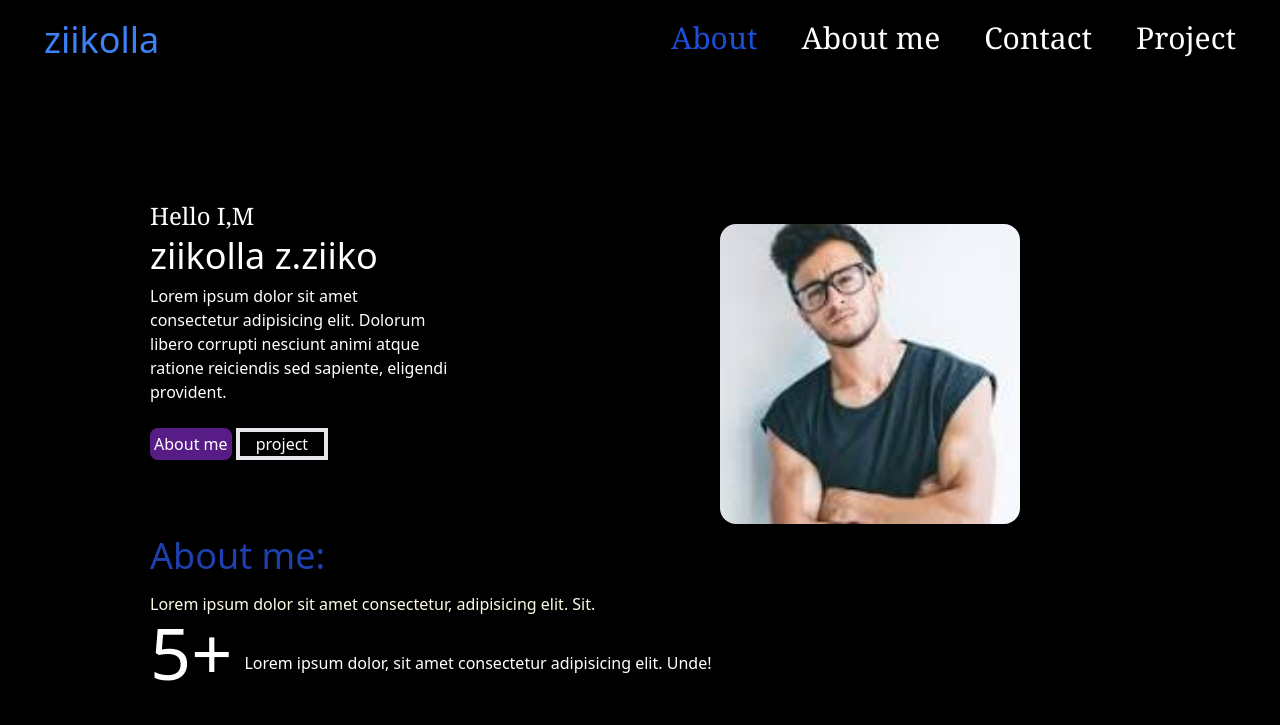
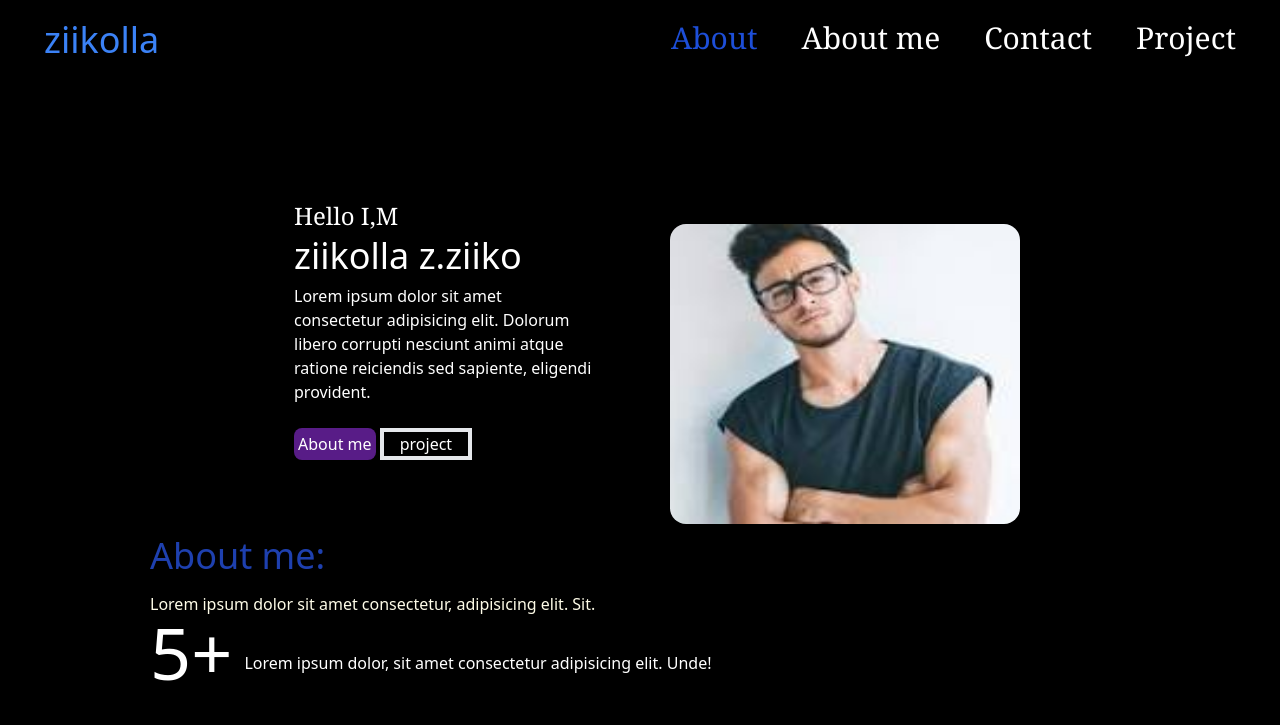
Before and after one commit to ziiko-zoola/first-project, a plain HTML site: page index.html in a window 1280 px wide. Shown: the top 725 px of the page. Drawn offline with nearby package versions, Linux system fonts and the light colour scheme.

```diff
--- a/index.html
+++ b/index.html
@@ -25,9 +25,9 @@
     <!--section two imge pragraph-->
 
 
-     <div class="sm:flex  justify-between sm:mt-[120px] mt-5">
+     <div class=" md:flex  md:justify-between gap-10  lg:flex  1g:justify-between lg:mt-[120px] md:ml-36 mt-5 md:mt-20">
         <!--left-->
-        <div class="sm:ml-[150px] ml-[40px]">
+        <div class="lg:ml-[150px] md:ml-20 mb-10 ml-[40px]">
             <h1 class="text-white text-2xl font-serif">Hello I,M</h1>
             <h1 class="text-white text-4xl font-medium mt-1">ziikolla z.ziiko</h1>
             <p class="text-white w-[300px] mt-2">Lorem ipsum dolor sit amet consectetur adipisicing elit. Dolorum libero corrupti nesciunt animi atque ratione reiciendis sed sapiente, eligendi provident.</p>
@@ -35,8 +35,8 @@
         </div>
 
         <!--righ-->
-        <div class="sm:mr-[260px] ml-[40px] mt-6">
-            <img class="w-[300px] w-[200px] rounded-2xl" src="1.jpeg" alt="">
+        <div class="sm:mr-[260px]  md:ml-[10px] ml-[40px] mt-6">
+            <img class="md:w-[350px] md:h-[300px] w-[300px] rounded-2xl" src="1.jpeg" alt="">
         </div>
      </div>
 
```
